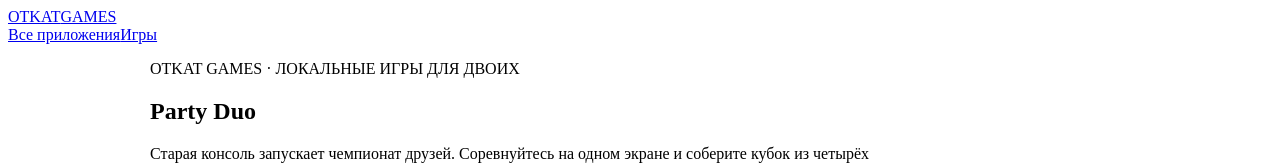
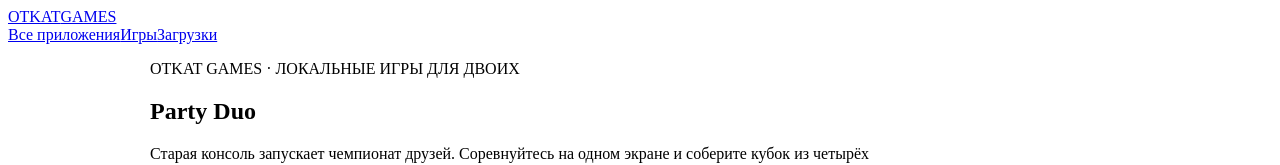
Before and after one commit to OTKAT628/otkat-games, a plain HTML site: page web/apps/party-duo/index.html in a window 1280 px wide. Shown: the top 165 px of the page. Drawn offline with Linux system fonts and the light colour scheme.

Commit message:
Add dedicated download link to party-duo

```diff
--- a/web/apps/party-duo/index.html
+++ b/web/apps/party-duo/index.html
@@ -1 +1 @@
-<!doctype html><html lang="ru"><head><meta charset="utf-8"><meta name="viewport" content="width=device-width,initial-scale=1"><meta name="theme-color" content="#0b1220"><title>Party Duo — OTKAT Games</title><link rel="stylesheet" href="../../styles.css"><link rel="manifest" href="../../manifest.webmanifest"><script defer src="../../collection-app.js"></script></head><body data-app="party-duo"><header class="nav"><a class="logo" href="../../index.html">OTKAT<span>GAMES</span></a><nav><a href="../index.html">Все приложения</a><a href="../../games/index.html">Игры</a></nav></header><main id="app"><section class="section"><h1>Party Duo</h1><p>Загрузка игрового прототипа…</p></section></main><footer><a class="logo" href="../../index.html">OTKAT<span>GAMES</span></a><p>Локальные игры для двоих · 2026</p></footer></body></html>
+<!doctype html><html lang="ru"><head><meta charset="utf-8"><meta name="viewport" content="width=device-width,initial-scale=1"><meta name="theme-color" content="#0b1220"><title>Party Duo — OTKAT Games</title><link rel="stylesheet" href="../../styles.css"><link rel="manifest" href="../../manifest.webmanifest"><script defer src="../../collection-app.js"></script></head><body data-app="party-duo"><header class="nav"><a class="logo" href="../../index.html">OTKAT<span>GAMES</span></a><nav><a href="../index.html">Все приложения</a><a href="../../games/index.html">Игры</a><a href="../../downloads/index.html#app-party-duo">Загрузки</a></nav></header><main id="app"><section class="section"><h1>Party Duo</h1><p>Загрузка игрового прототипа…</p></section></main><footer><a class="logo" href="../../index.html">OTKAT<span>GAMES</span></a><p>Локальные игры для двоих · 2026</p></footer></body></html>
```
